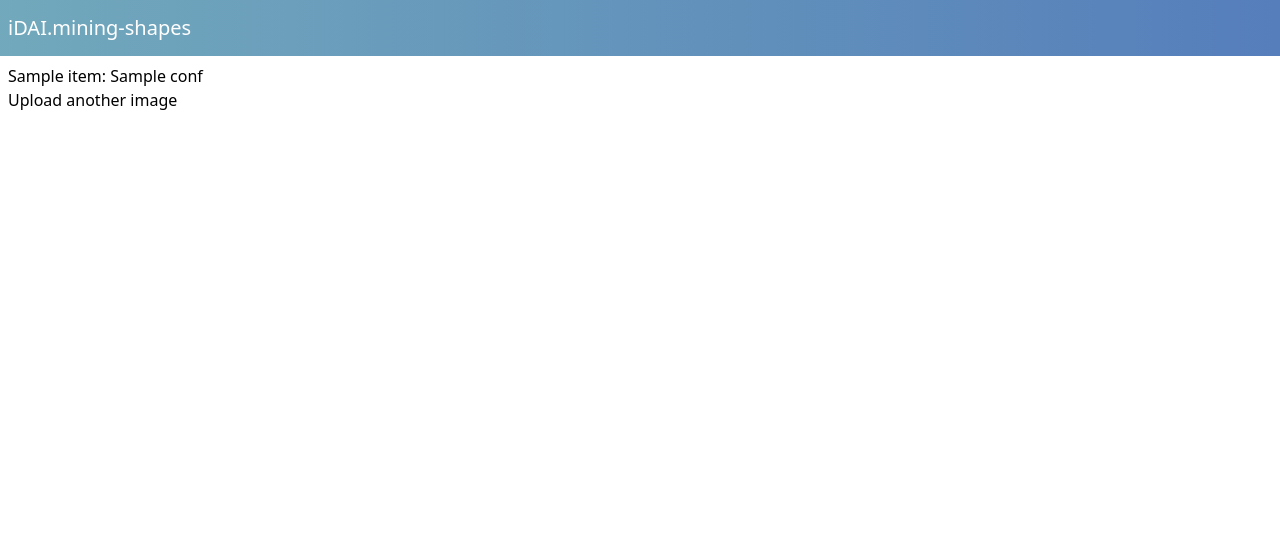
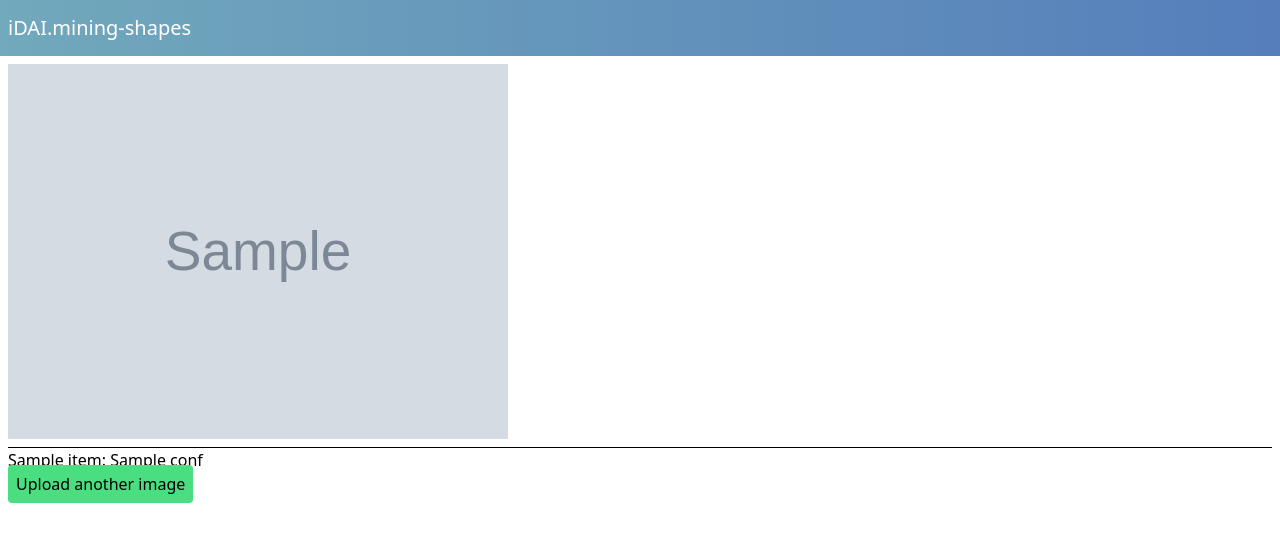
Before and after one commit to michaelkihm/shapes-app, a FastAPI app: template shapes/templates/results.html in a window 1280 px wide. Shown: the top 542 px of the page. Run offline with FastAPI, Linux system fonts and the light colour scheme; the template is opened without the code that fills it: most values are stand-ins (such as "Sample title", 1, 10 or a date in 2020); grey boxes marked "Sample" are stand-in pictures; some libraries are stand-ins or nearby versions.

Commit message:
feat: show query image

```diff
--- a/shapes/main.py
+++ b/shapes/main.py
@@ -1,6 +1,7 @@
 from contextlib import asynccontextmanager
 
 from fastapi import FastAPI
+from fastapi.staticfiles import StaticFiles
 from starlette.middleware.cors import CORSMiddleware
 from ultralytics import YOLO
 
@@ -31,3 +32,6 @@ app.add_middleware(
     allow_methods=["*"],
     allow_headers=["*"],
 )
+
+# Mount the static directory
+app.mount("/static", StaticFiles(directory="shapes/static"), name="static")
--- a/shapes/routers/uploads.py
+++ b/shapes/routers/uploads.py
@@ -1,3 +1,4 @@
+import os
 import shutil
 from typing import TypedDict
 
@@ -42,7 +43,7 @@ async def get(
     request: Request, file: UploadFile = File(...), yolo: YOLO = Depends(get_yolo)
 ):
     # Save the uploaded file
-    img_p = "imgs/uploaded_image.jpg"
+    img_p = "shapes/static/imgs/uploaded_image.jpg"
     with open(img_p, "wb") as buffer:
         shutil.copyfileobj(file.file, buffer)
 
@@ -56,5 +57,6 @@ async def get(
         {
             "request": request,
             "predictions": predictions,
+            "original_image": os.path.basename(img_p),
         },
     )
--- a/shapes/templates/results.html
+++ b/shapes/templates/results.html
@@ -12,12 +12,14 @@
         iDAI.mining-shapes
     </h1>
     <div class="p-2">
-        <ul>
-            {% for item in predictions %}
-                <li>{{ item["label"] }}: {{ item["conf"] }}</li>
-            {% endfor %}
-        </ul>
-        <a href="/">Upload another image</a>
+        <img src="/static/imgs/{{ original_image }}" alt="Original Image" class="w-[500px] pb-2" />
+        <div class="h-px w-full bg-black"></div>
+            <ul>
+                {% for item in predictions %}
+                    <li>{{ item["label"] }}: {{ item["conf"] }}</li>
+                {% endfor %}
+            </ul>
+            <a class="p-2 rounded bg-green-400" href="/">Upload another image</a>
     </div>
 </body>
 </html>
```
